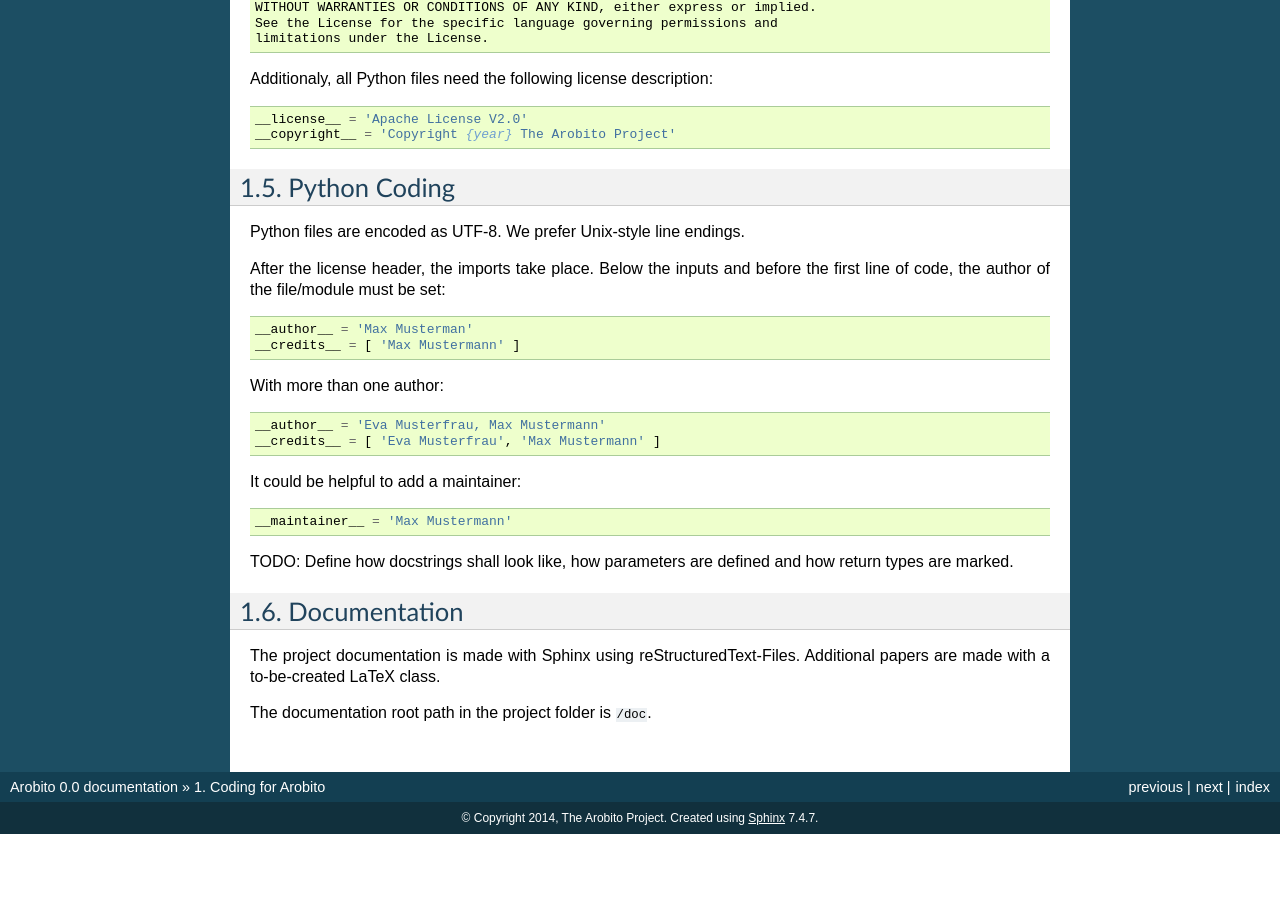
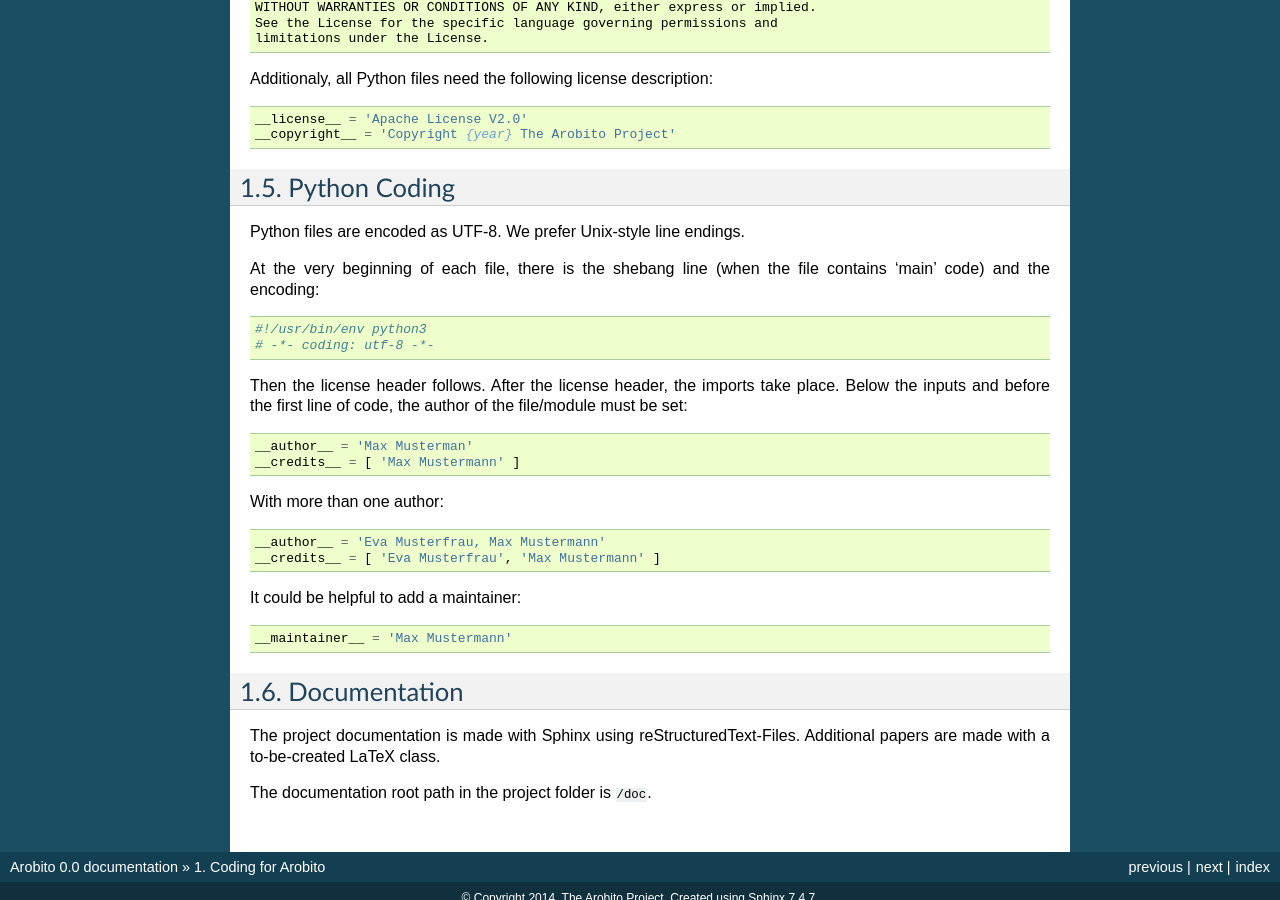
Before and after one commit to arobito/arobito-docs, a Sphinx documentation site: the page built from source/project/coding.rst, in a window 1280 px wide and 900 px high, scrolled down 864 px. Built offline with Sphinx 7.4.7, drawn with Linux system fonts in a browser that asks for light colours; before the commit the page ends 1698 px from its top, so only the background shows below that.

Commit message:
More coding standards

```diff
--- a/source/conf.py
+++ b/source/conf.py
@@ -24,7 +24,7 @@ sys.path.insert(0, os.path.abspath('../../arobito/src'))
 # -- General configuration ------------------------------------------------
 
 # If your documentation needs a minimal Sphinx version, state it here.
-needs_sphinx = '1.2.3'
+#needs_sphinx = '1.2.3'
 
 # Add any Sphinx extension module names here, as strings. They can be
 # extensions coming with Sphinx (named 'sphinx.ext.*') or your custom
--- a/source/project/coding.rst
+++ b/source/project/coding.rst
@@ -76,7 +76,14 @@ Python Coding
 
 Python files are encoded as UTF-8. We prefer Unix-style line endings.
 
-After the license header, the imports take place. Below the inputs and before the first line of code, the author of the file/module must be set:
+At the very beginning of each file, there is the shebang line (when the file contains 'main' code) and the encoding:
+
+.. code:: python
+
+   #!/usr/bin/env python3
+   # -*- coding: utf-8 -*-
+
+Then the license header follows. After the license header, the imports take place. Below the inputs and before the first line of code, the author of the file/module must be set:
 
 .. code:: python
 
@@ -97,7 +104,7 @@ It could be helpful to add a maintainer:
    __maintainer__ = 'Max Mustermann'
 
 
-TODO: Define how docstrings shall look like, how parameters are defined and how return types are marked.
+.. todo:: Define how docstrings shall look like, how parameters are defined and how return types are marked.
 
 
 Documentation
```
